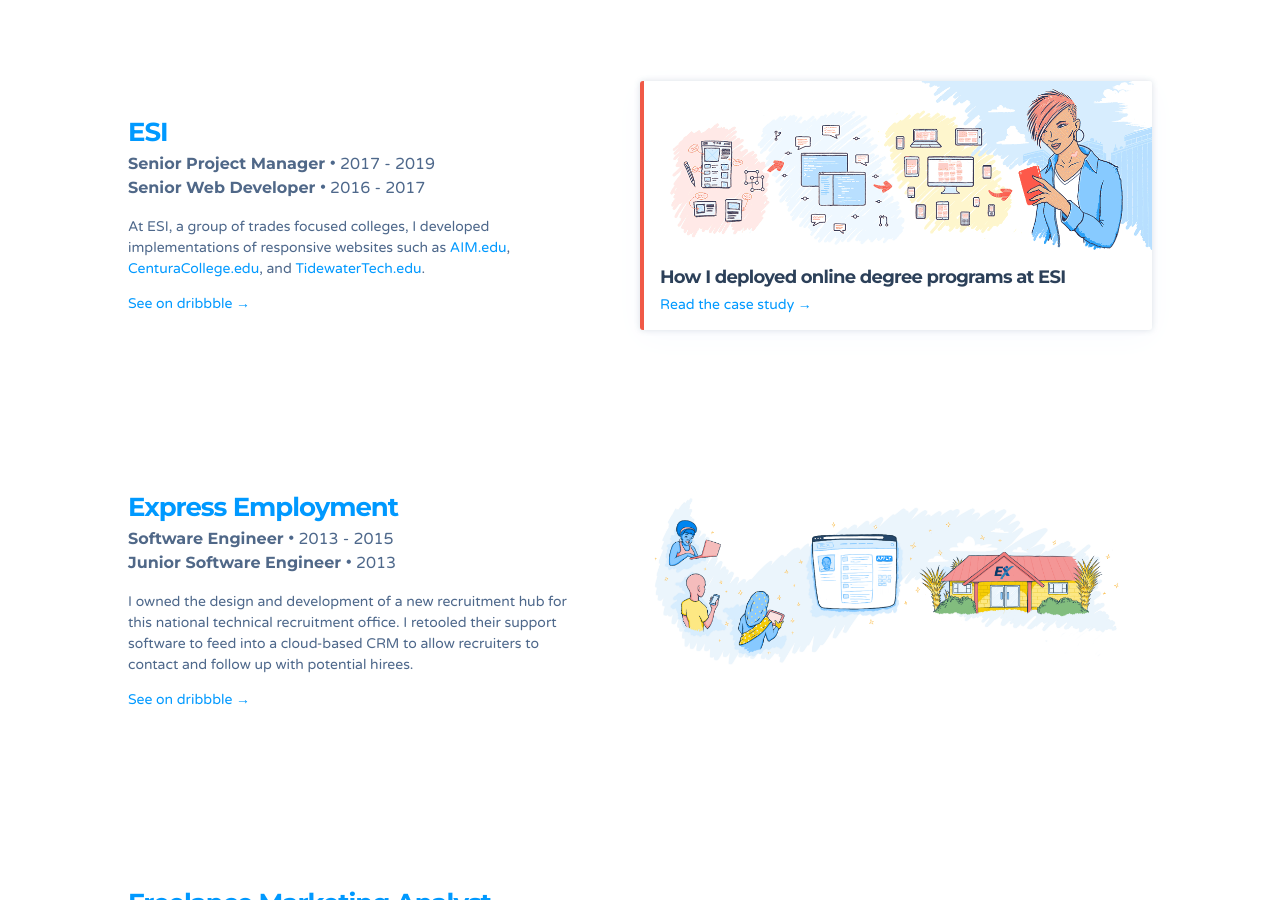
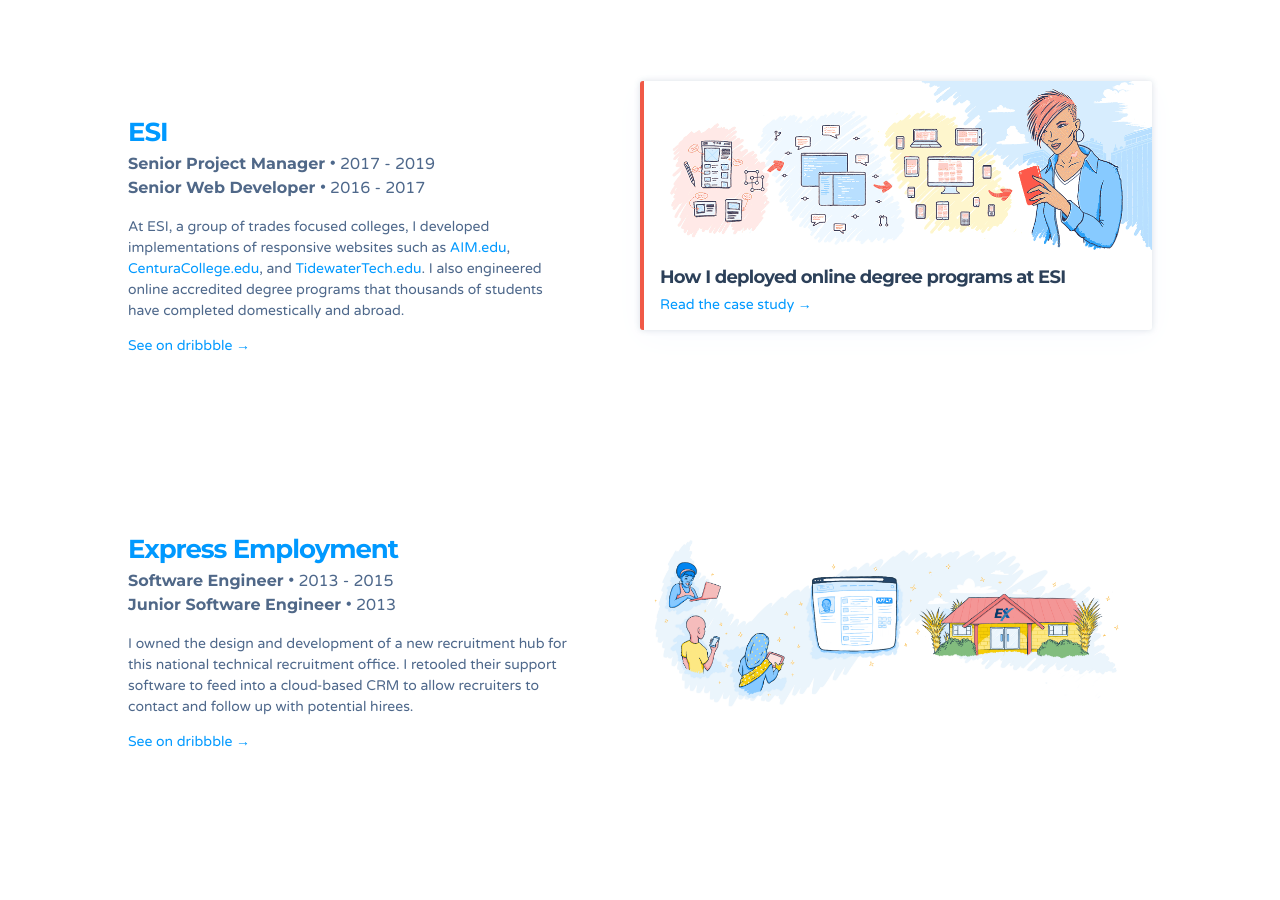
Before and after one commit to zenifold/max_page, a Jekyll site: the page built from index.html, in a window 1280 px wide and 900 px high, scrolled down 2377 px. Built offline with Jekyll 4.4.1, drawn with Linux system fonts in a browser that asks for light colours; some web fonts are replaced.

Commit message:
Update employers.yaml

```diff
--- a/_data/employers.yaml
+++ b/_data/employers.yaml
@@ -32,7 +32,7 @@
   role_2: Senior Web Developer
   timeframe_2: 2016 - 2017
   summary: |
-    At ESI, a group of trades focused colleges, I developed implementations of responsive websites such as <a href="https://aviationmaintenance.edu">AIM.edu</a>, <a href="https://centuracollege.edu">CenturaCollege.edu</a>, and <a href="http://www.tidewatertechtrades.edu/">TidewaterTech.edu</a>.
+    At ESI, a group of trades focused colleges, I developed implementations of responsive websites such as <a href="https://aviationmaintenance.edu">AIM.edu</a>, <a href="https://centuracollege.edu">CenturaCollege.edu</a>, and <a href="http://www.tidewatertechtrades.edu/">TidewaterTech.edu</a>. I also engineered online accredited degree programs that thousands of students have completed domestically and abroad.
   dribbble: https://dribbble.com/jag/projects/555349-AppendTo-work
   articles_layout: l_1_up
   articles_list:
```
